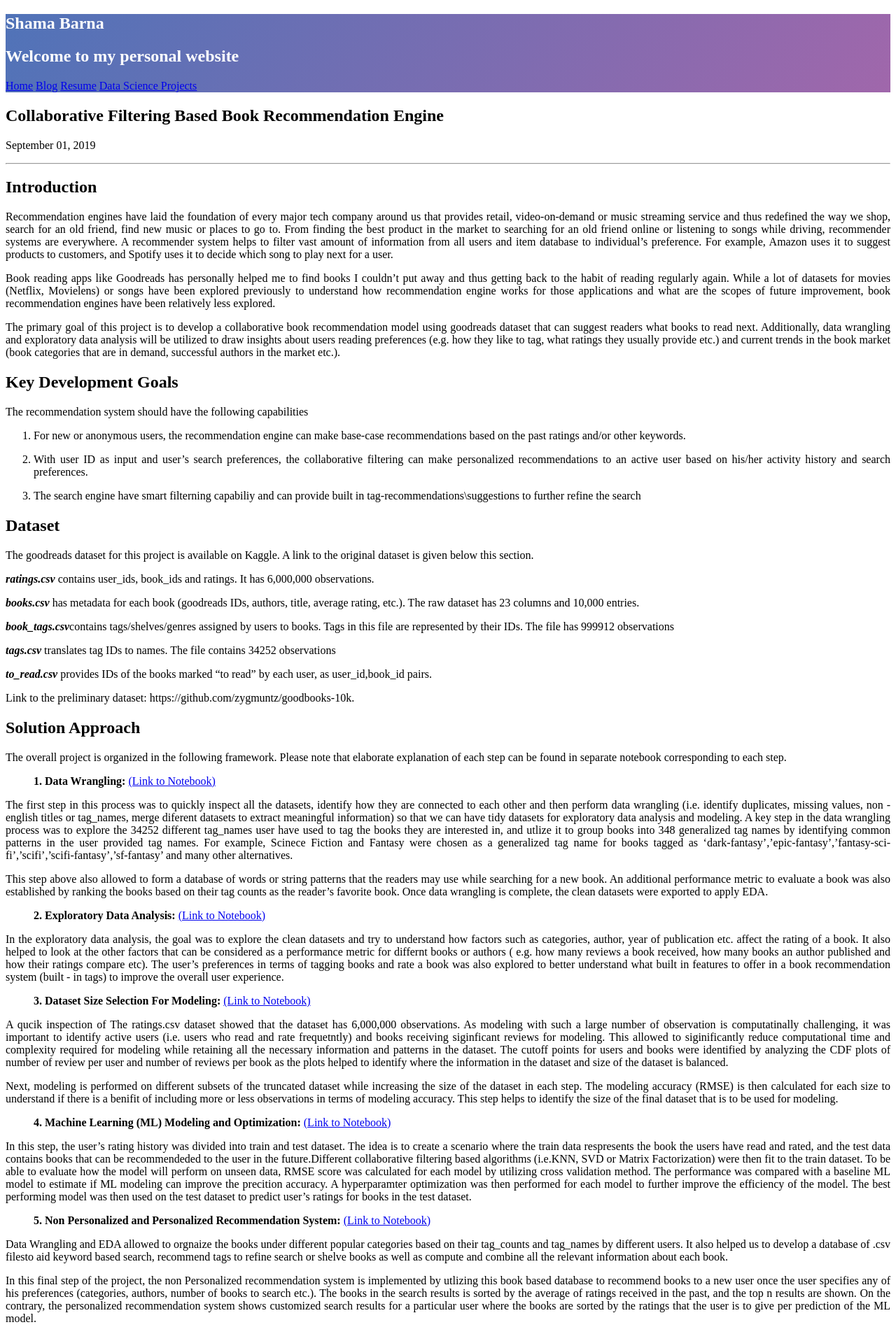
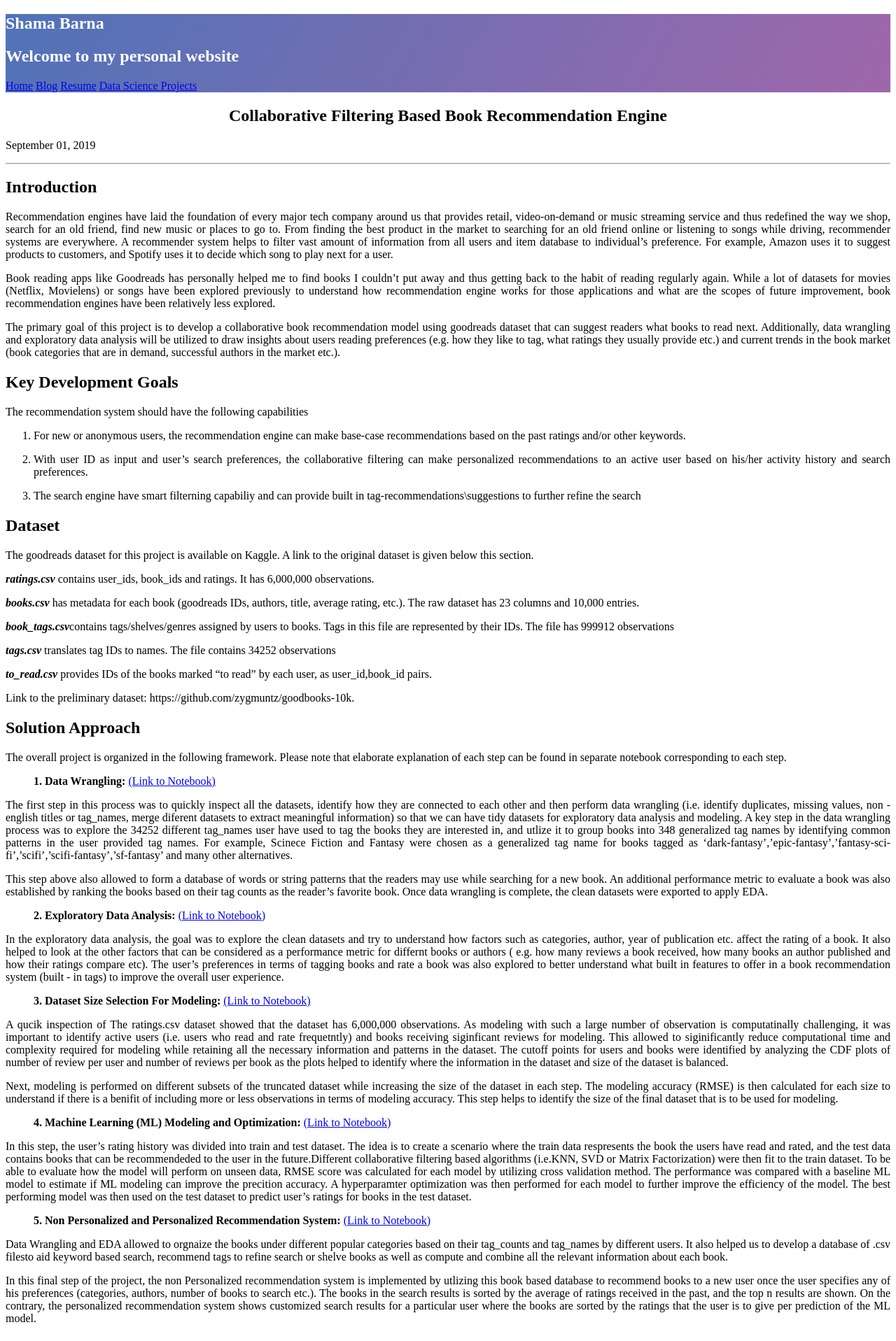
Before and after one commit to shamafarabi/shama.github.io, a Jekyll site: the page built from _posts/2019-09-01-recommendation.md, in a window 1280 px wide. Shown: the top 1917 px of the page at 70% size. Built offline with Jekyll 4.4.1, drawn with Linux system fonts in a browser that asks for light colours; nearby versions of some CDN libraries.

Commit message:
Update post.html

```diff
--- a/_layouts/post.html
+++ b/_layouts/post.html
@@ -2,7 +2,7 @@
 layout: default
 ---
 
-<h1 align="left">{{ page.title }}</h1>
+<h1 align="center">{{ page.title }}</h1>
 <p>{{ page.date | date: '%B %d, %Y'}}</p>
 <hr align ="justify">
 {{ content }}
```
